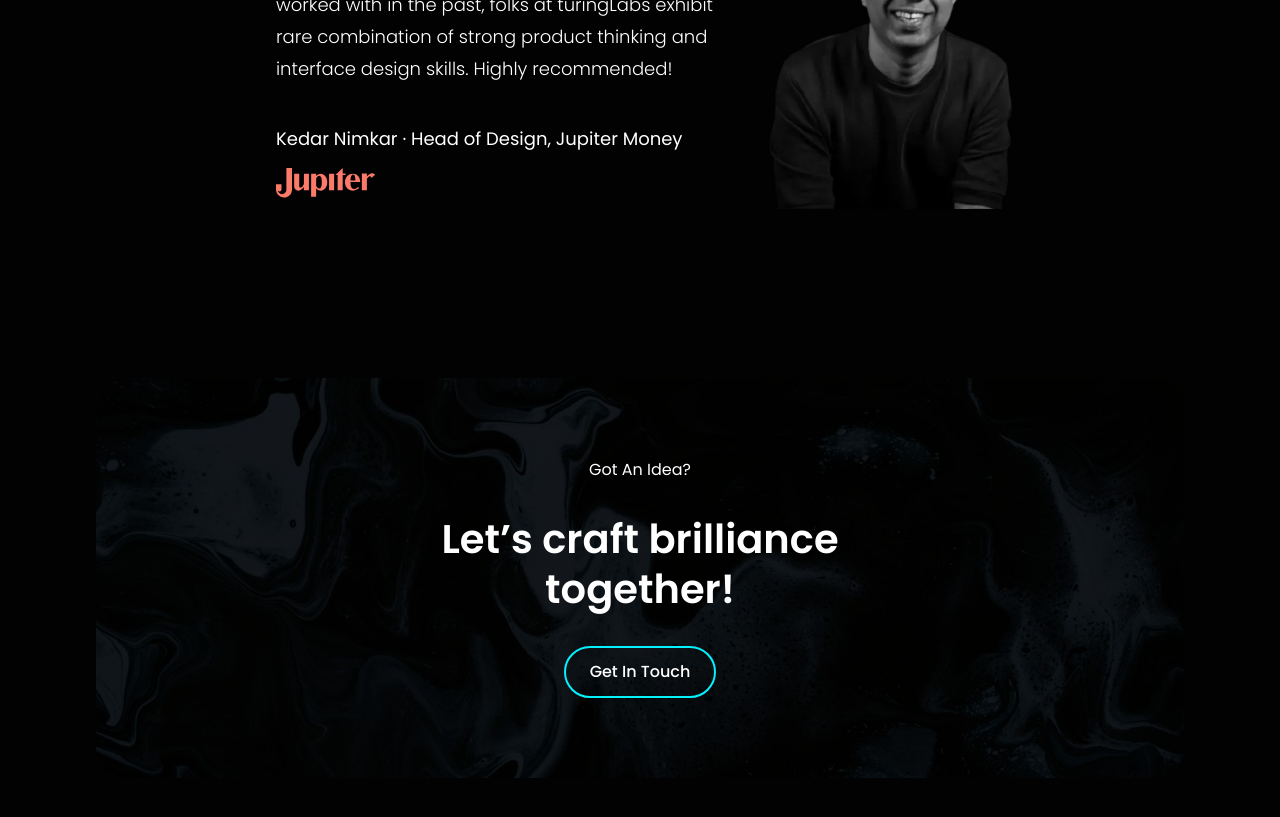
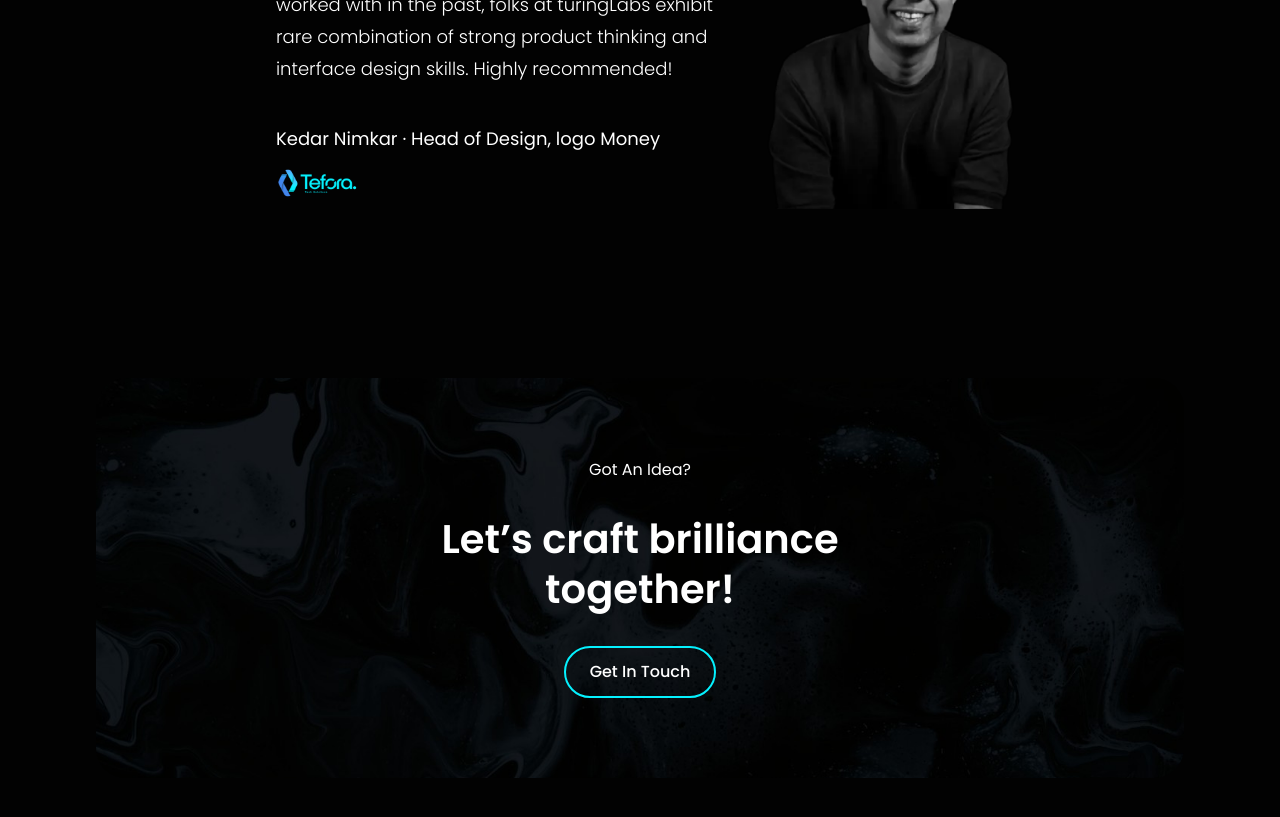
Before and after one commit to tefora/official_website, a React (Vite) app: page / in a window 1280 px wide. Shown: the part 3440-4257 px from the top of the page. Built offline with nearby package versions, Linux system fonts and the light colour scheme.

Commit message:
deploy file

```diff
--- a/src/components/sections/HeroPortfolio.jsx
+++ b/src/components/sections/HeroPortfolio.jsx
@@ -16,8 +16,8 @@ const HeroPortfolio = () => {
               <h1 className="font-bold text-[32px] text-center leading-[50px] sm:text-start md:text-[40px] md:leading-[60px]  lg:leading-[80px]  lg:text-[60px]">
               <span className="text-primary"> Work </span>  Speaks Louder
 
-                <br className="hidden lg:block"/>
-                Than Word!
+                <br className="hidden lg:block"/>   Than Word!
+
               </h1>
               <p className="text-center text-[16px]  py-5 leading-[28px] sm:text-start sm:leading-[31px] md:text-[18px] lg:text-[20px]">
               We've helped these clients delight users, overcome challenges,
--- a/src/components/sections/Navbar.jsx
+++ b/src/components/sections/Navbar.jsx
@@ -87,7 +87,7 @@ const Navbar = () => {
             <div
               className={`${
                 !toggle ? "hidden" : "flex"
-              } p-6 bg-dark absolute top-16 right-0 left-0 mx-4 my-4  min-w-[140px] rounded-xl sidebar`}
+              } p-6 bg-dark absolute top-16 right-0 left-0 my-[12px]  min-w-[140px] sidebar`}
             >
               <ul className="list-none flex justify-end items-start flex-1 flex-col  gap-3">
                 {navLinks.map((nav) => (
--- a/src/components/sections/ServiceProcess.jsx
+++ b/src/components/sections/ServiceProcess.jsx
@@ -14,7 +14,7 @@ const ServiceProcess = ({ color }) => {
       <div className="flex flex-wrap mt-16 lg:mx-20">
         <div className="w-full">
           <ul
-            className="flex mb-0 list-none gap-8 lg:gap-10 sm:gap-8 flex-wrap pt-3 pb-4 flex-row"
+            className="flex mb-0 list-none gap-9 lg:gap-10 sm:gap-8 flex-wrap pt-3 pb-4 flex-row"
             role="tablist"
           >
             {Serviceprocess.map((item) => (
@@ -42,7 +42,7 @@ const ServiceProcess = ({ color }) => {
             ))}
           </ul>
           <div className="relative flex flex-col min-w-0 break-words bg-dark w-full mb-6 shadow-lg rounded">
-            <div className="px-4 py-5 flex-auto">
+            <div className="sm:px-4 py-5 flex-auto">
               <div className="tab-content tab-space">
               {Serviceprocess.map((item)=>(
                   <div key={item.id} className={openTab === item.id ? "block" : "hidden"} id={item.link}>
--- a/src/constants/index.js
+++ b/src/constants/index.js
@@ -5,7 +5,7 @@ import {
   service4,
   service5,
   service6,
-  jupiter,
+  logo,
   client1,
   process1,
   process3,
@@ -136,16 +136,16 @@ export const Testimonial = [
     id: 1,
     review:
       "Unlike other agencies and freelancers I have worked with in the past, folks at turingLabs exhibit rare combination of strong product thinking and interface design skills. Highly recommended!",
-    designation: "Kedar Nimkar · Head of Design, Jupiter Money",
-    company: jupiter,
+    designation: "Kedar Nimkar · Head of Design, logo Money",
+    company: logo,
     profile: client1,
   },
   {
     id: 2,
     review:
       "Unlike other agencies and freelancers I have worked with in the past, folks at turingLabs exhibit rare combination of strong product thinking and interface design skills. Highly recommended!",
-    designation: "Kedar Nimkar · Head of Design, Jupiter Money",
-    company: jupiter,
+    designation: "Kedar Nimkar · Head of Design, logo Money",
+    company: logo,
     profile: client1,
   },
 ];
```
